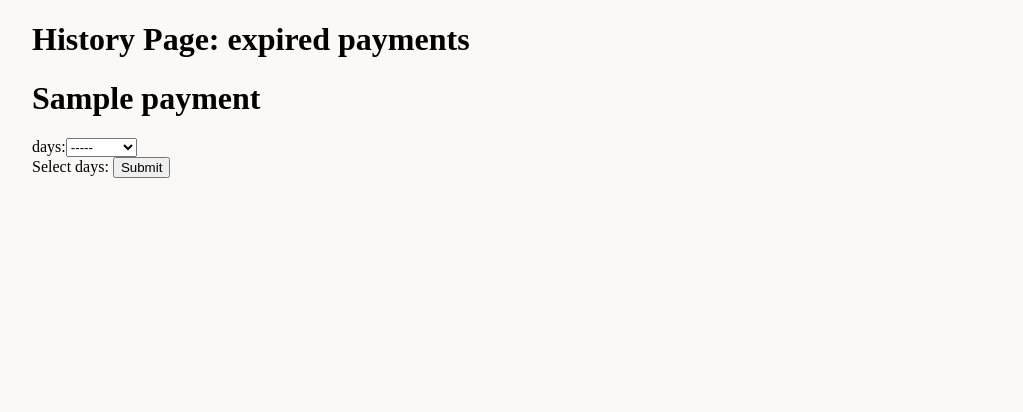
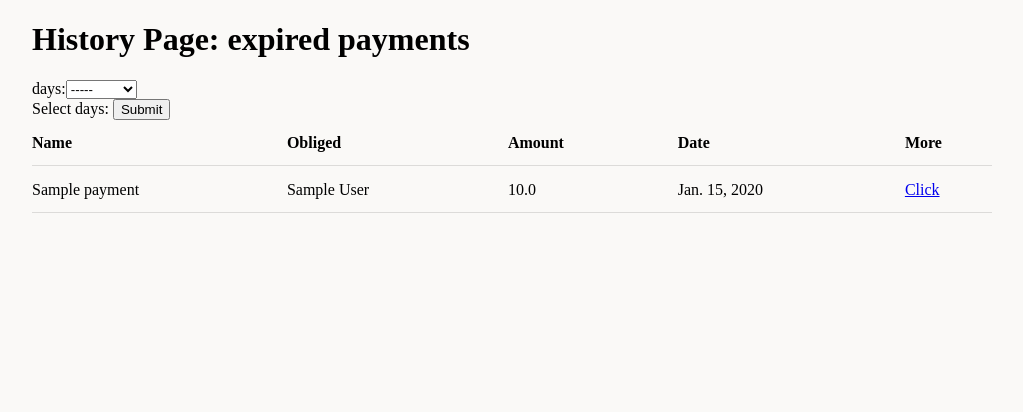
Before and after one commit to knaiskes/paymentReminder, a Django app: template payments/templates/payments/history.html in a window 1280 px wide. Shown: the part 51-463 px from the top of the page, without its empty margins (128-1151 px from the left). Run offline with Django 3.2, Linux system fonts and the light colour scheme; the template is opened without the code that fills it: values that come from a table or form of the project are taken from there, others are empty; tables that the repository leaves empty hold one stand-in row (values such as "Sample post").

Commit message:
add table in history page

```diff
--- a/payments/templates/payments/history.html
+++ b/payments/templates/payments/history.html
@@ -2,10 +2,6 @@
 {% block content %}
 
 <h1> History Page: expired payments </h1>
-
-{% for payment in payments_history_list %}
-<h1>{{ payment }} </h1>
-{% endfor %}
 
 <form name='\historyForm' method = "POST">
   {% csrf_token %}
@@ -13,4 +9,23 @@
   <input type = "submit" value = "Submit">
   </form>
 
+<table>
+  <tr>
+    <th>Name</th>
+    <th>Obliged</th>
+    <th>Amount</th>
+    <th>Date</th>
+    <th>More</th>
+  </tr>
+  {% for payment in payments_history_list %}
+  <tr>
+  <td>{{ payment.name }}</td>
+  <td>{{ payment.obliged }}</td>
+  <td>{{ payment.amount }}</td>
+  <td>{{ payment.date }}</td>
+  <td><a href='{{payment.get_payment_url }}'>Click</a></td>
+  </tr>
+  {% endfor %}
+</table>
+
 {% endblock content %}
```
